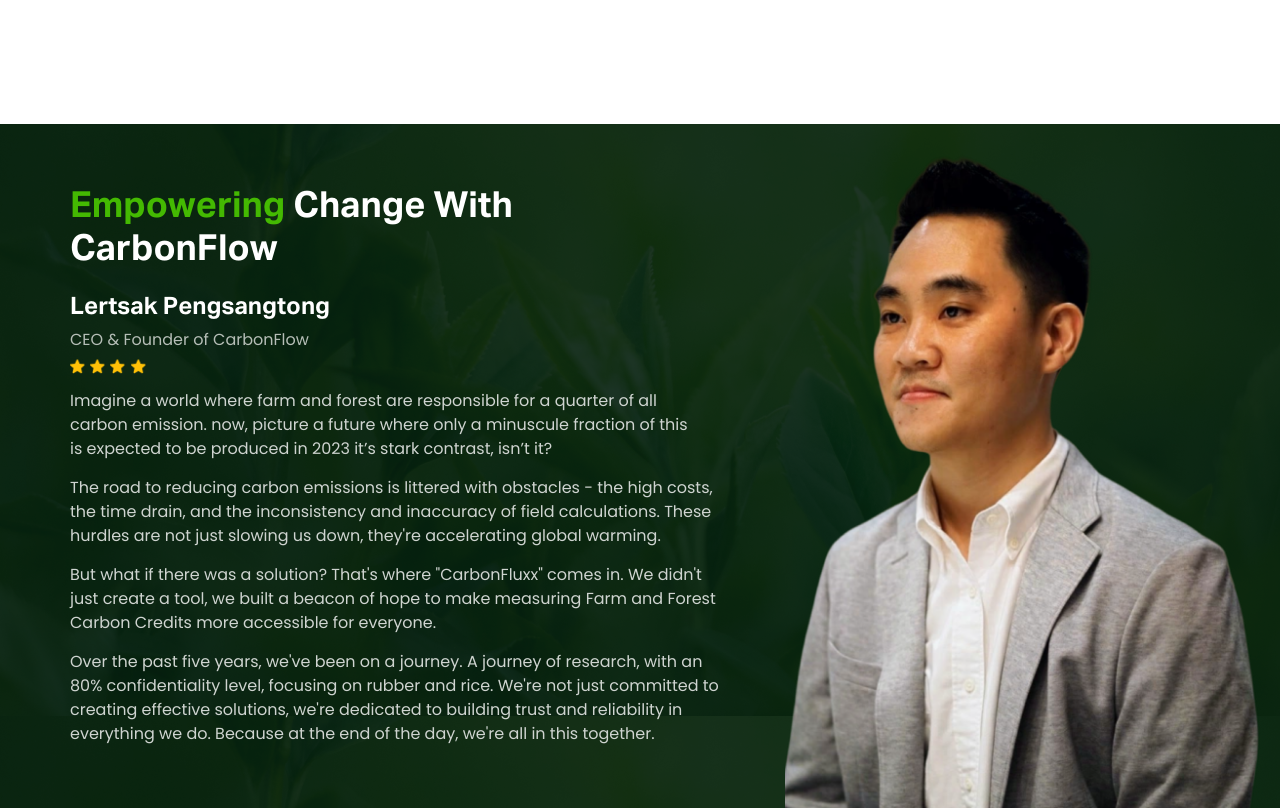
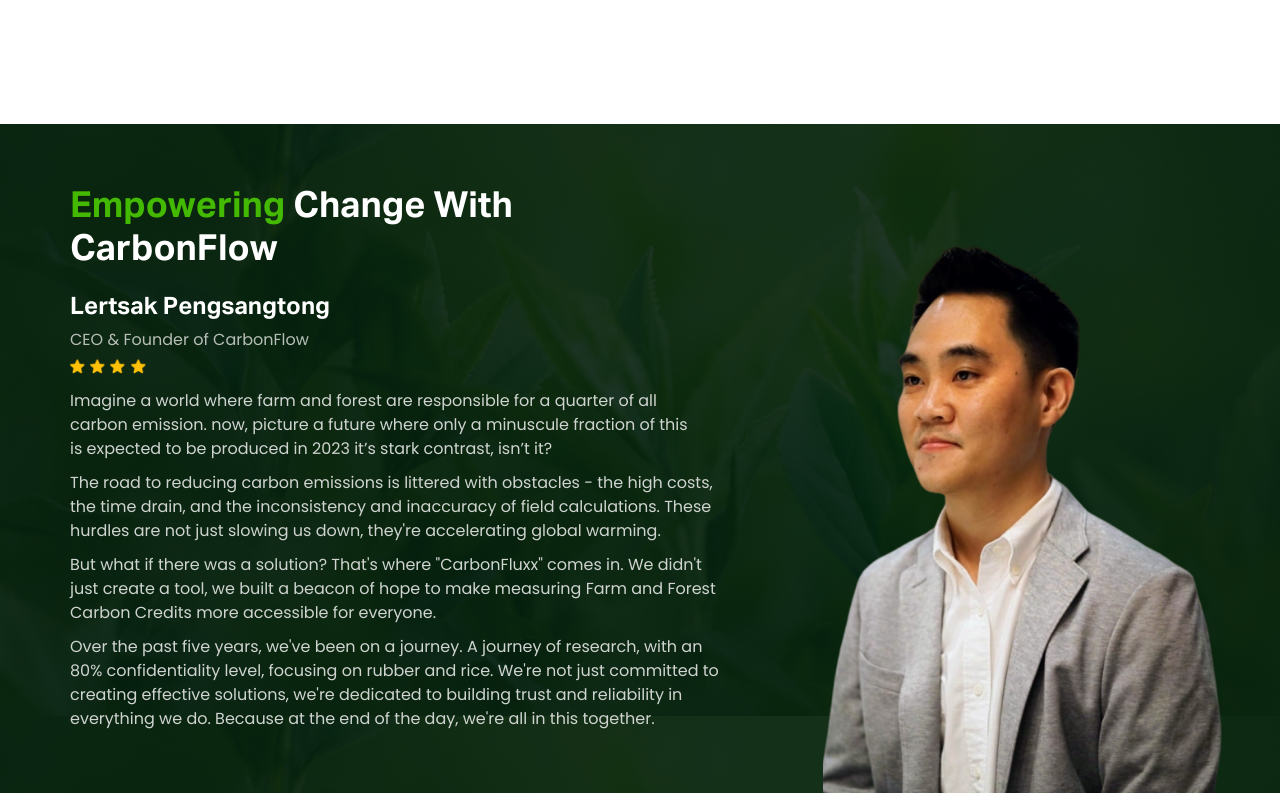
Before and after one commit to radialcode/carbon-flow-next, a Next.js app: page / in a window 1280 px wide. Shown: the part 2580-3390 px from the top of the page. Built offline with nearby package versions, Linux system fonts and the light colour scheme.

Commit message:
code merge

```diff
--- a/src/components/homepage/Empowering.jsx
+++ b/src/components/homepage/Empowering.jsx
@@ -59,19 +59,19 @@
                 a minuscule fraction of this is expected to be produced in 2023
                 it’s stark contrast, isn’t it?
               </p>
-              <p className=" ff_poppins font-normal xl:text-base md:text-[15px] text-[14px] text-[#CFD4D0] mb-0 mt-[15px] max-w-[650px]">
+              <p className=" ff_poppins font-normal xl:text-base md:text-[15px] text-[14px] text-[#CFD4D0] mb-0 mt-[10px] max-w-[650px]">
                 The road to reducing carbon emissions is littered with obstacles
                 - the high costs, the time drain, and the inconsistency and
                 inaccuracy of field calculations. These hurdles are not just
                 slowing us down, they're accelerating global warming.
               </p>
-              <p className=" ff_poppins font-normal xl:text-base md:text-[15px] text-[14px] text-[#CFD4D0] mb-0 mt-[15px] max-w-[650px]">
+              <p className=" ff_poppins font-normal xl:text-base md:text-[15px] text-[14px] text-[#CFD4D0] mb-0 mt-[10px] max-w-[650px]">
                 But what if there was a solution? That's where "CarbonFluxx"
                 comes in. We didn't just create a tool, we built a beacon of
                 hope to make measuring Farm and Forest Carbon Credits more
                 accessible for everyone.
               </p>{" "}
-              <p className=" ff_poppins font-normal xl:text-base md:text-[15px] text-[14px] text-[#CFD4D0] mb-0 mt-[15px] max-w-[650px]">
+              <p className=" ff_poppins font-normal xl:text-base md:text-[15px] text-[14px] text-[#CFD4D0] mb-0 mt-[10px] max-w-[650px]">
                 Over the past five years, we've been on a journey. A journey of
                 research, with an 80% confidentiality level, focusing on rubber
                 and rice. We're not just committed to creating effective
@@ -87,7 +87,7 @@
               className=" pt-10 md:pt-0 w-full lg:w-5/12 lg:mr-[-50px] flex justify-center"
             >
               <Image
-                className="w-full max-w-[491px] mx-auto"
+                className="w-full gl:max-w-[491px] max-w-[400px] mx-auto"
                 width={512}
                 height={555}
                 src="/images/png/empowering-img.png"
```
